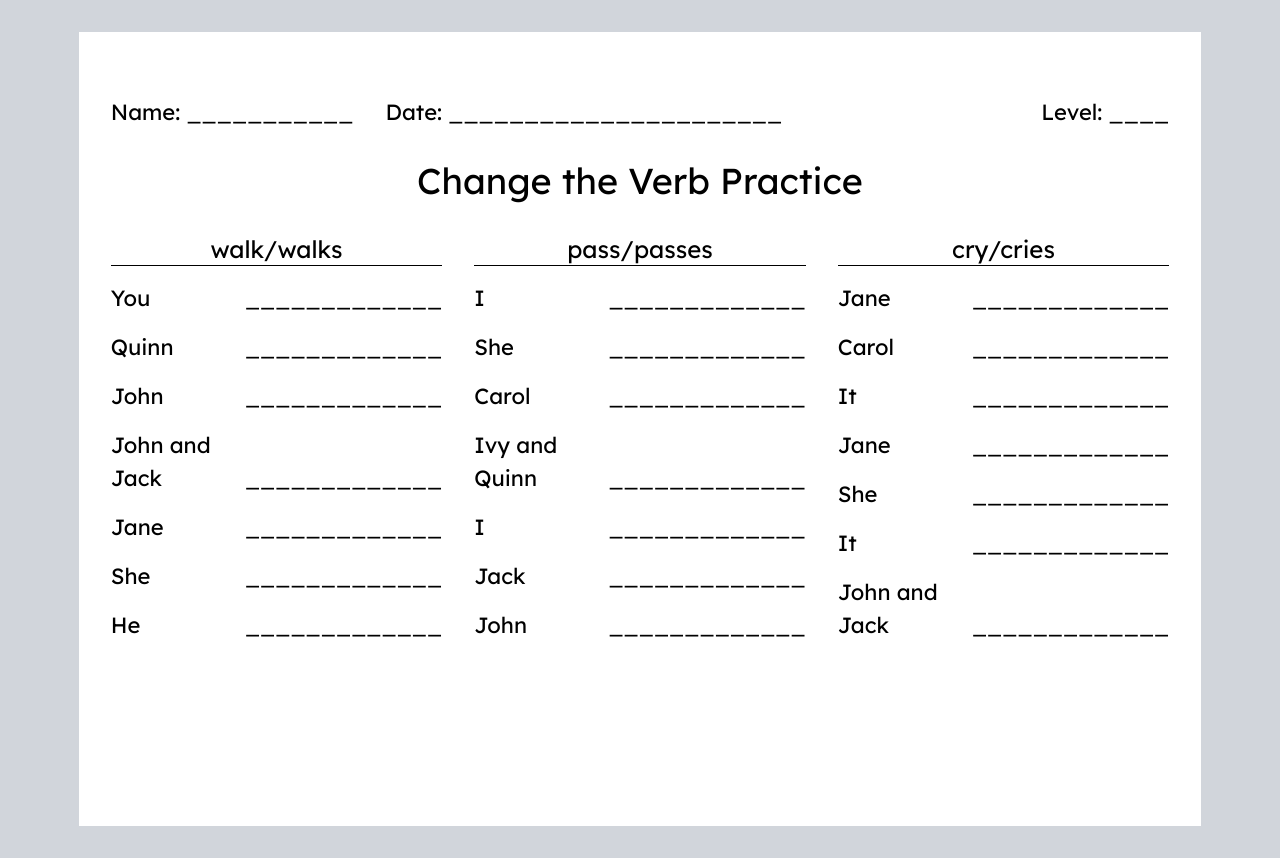
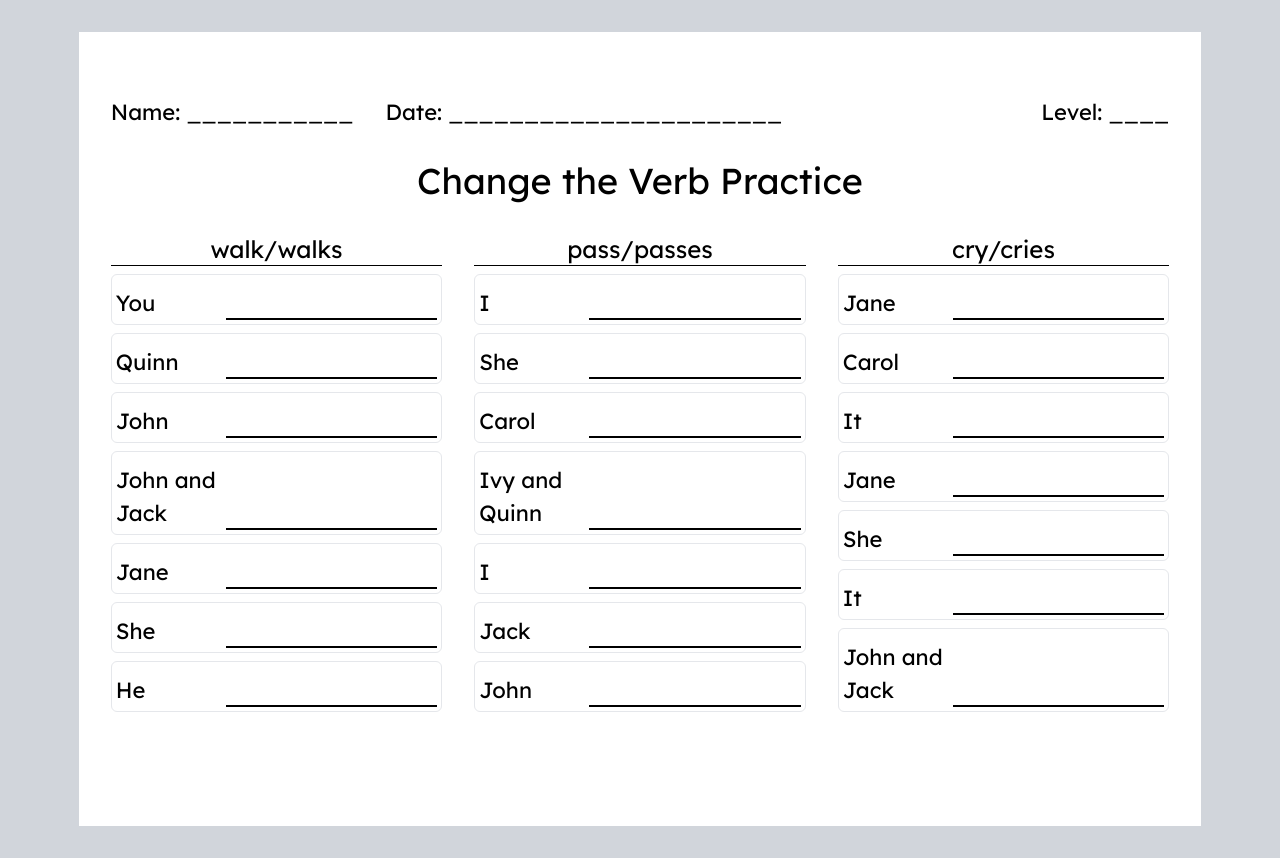
Before and after one commit to markoco14/conjugation, a FastAPI app: page / in a window 1280 px wide. Run offline with FastAPI, Linux system fonts and the light colour scheme; some libraries are stand-ins or nearby versions.

Commit message:
change html structure to use <ul> and <li> instead of <div> for rows

```diff
--- a/templates/index.html
+++ b/templates/index.html
@@ -29,32 +29,50 @@
             <div class="grow">
                 <p class="text-center text-2xl">{{s_verb}}</p>
                 <hr class="border-black"/>
+                <ul>
                     {% for subject in list1  %}
-                <div class="grid grid-cols-6 mt-2">
+                    <li class="grid grid-cols-6 gap-x-2 mt-2 border p-1 rounded-md">
                         <p class="col-span-2 pt-2">{{subject}}</p>
-                    <p class="col-span-4 pt-2 flex justify-end items-end overflow-hidden">_____________</p>
-                </div>
+                        <p class="col-span-4 pt-2 border-b-2 border-black flex items-end overflow-hidden">
+                            {% if request.query_params.get("answers") == "show"%}
+                            <span class="w-full text-center text-red-500">answer</span>
+                            {% endif %}
+                        </p>
+                    </li>
                     {% endfor %}
+                </ul>
             </div>
             <div class="grow">
                 <p class="text-center text-2xl">{{es_verb}}</p>
                 <hr class="border-black"/>
+                <ul>
                     {% for subject in list2  %}
-                <div class="grid grid-cols-6 mt-2">
+                    <li class="grid grid-cols-6 gap-x-2 mt-2 border p-1 rounded-md">
                         <p class="col-span-2 pt-2">{{subject}}</p>
-                    <p class="col-span-4 pt-2 flex justify-end items-end overflow-hidden">_____________</p>
-                </div>
+                        <p class="col-span-4 pt-2 border-b-2 border-black flex items-end overflow-hidden">
+                            {% if request.query_params.get("answers") == "show"%}
+                            <span class="w-full text-center text-red-500">answer</span>
+                            {% endif %}
+                        </p>
+                    </li>
                     {% endfor %}
+                </ul>
             </div>
             <div class="grow">
                 <p class="text-center text-2xl">{{ies_verb}}</p>
                 <hr class="border-black"/>
+                <ul>
                     {% for subject in list3  %}
-                <div class="grid grid-cols-6 mt-2">
+                    <li class="grid grid-cols-6 gap-x-2 mt-2 border p-1 rounded-md">
                         <p class="col-span-2 pt-2">{{subject}}</p>
-                    <p class="col-span-4 pt-2 flex justify-end items-end overflow-hidden">_____________</p>
-                </div>
+                        <p class="col-span-4 pt-2 border-b-2 border-black flex items-end overflow-hidden">
+                            {% if request.query_params.get("answers") == "show"%}
+                            <span class="w-full text-center text-red-500">answer</span>
+                            {% endif %}
+                        </p>
+                    </li>
                     {% endfor %}
+                </ul>
             </div>
         </div>
     </div>
```
Lines whose indentation alone changed are shown as unchanged.
